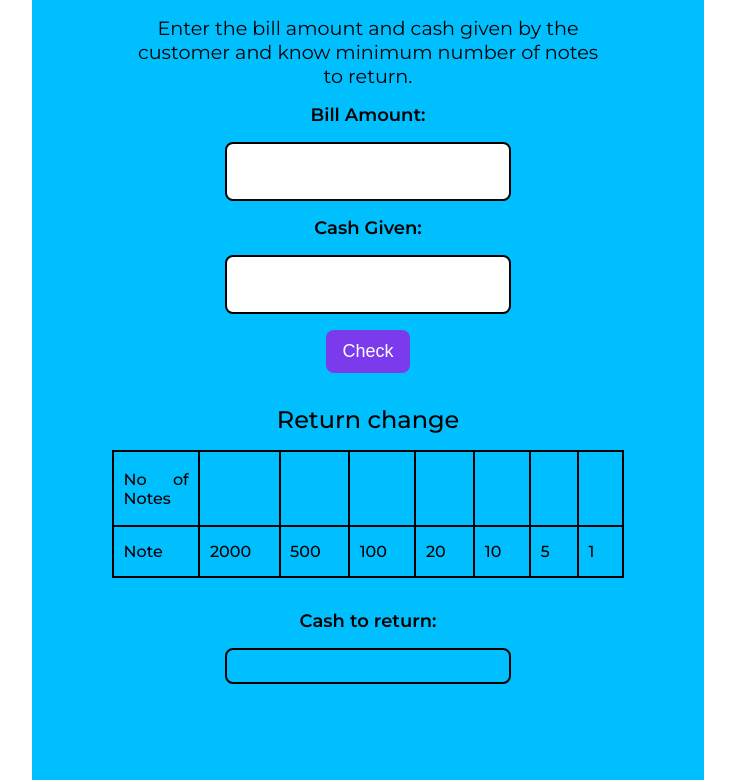
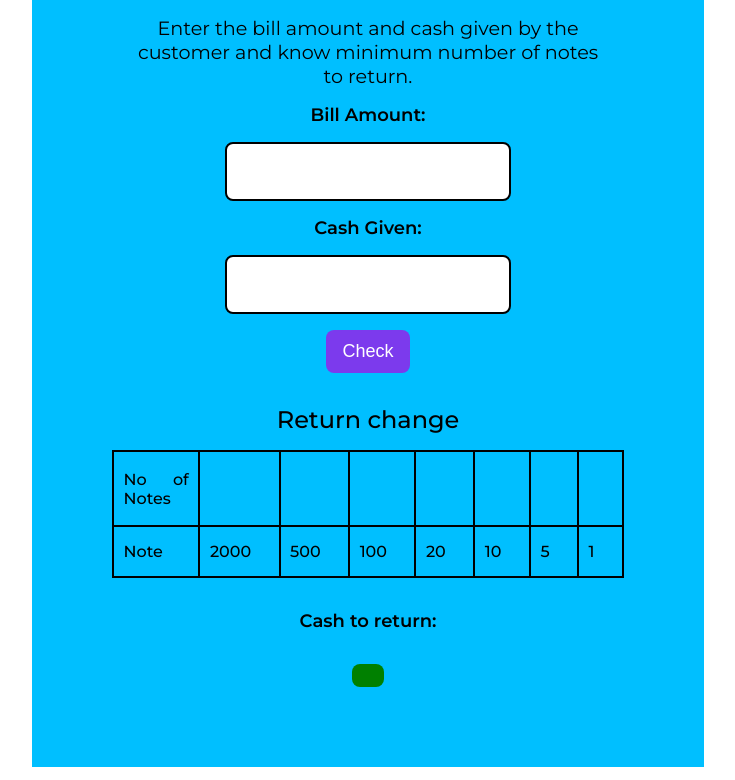
Before and after one commit to Santoshdandin/Cash-register, a plain HTML site: page index.html in a window 1280 px wide. Shown: the part 162-942 px from the top of the page, without its empty margins (272-1007 px from the left). Drawn offline with Linux system fonts and the light colour scheme.

Commit message:
cashReturn update

```diff
--- a/main.css
+++ b/main.css
@@ -53,17 +53,18 @@ body {
 .output-label {
   font-size: large;
   font-weight: 600;
-  padding-top: 2rem;
+  padding: 2rem;
 }
 
 .output {
-  font-size: 20px;
+  background: green;
+  font-size: 30px;
+  border: none;
+  color: #fff;
+  padding: 0.7rem 1rem;
+  border-radius: 0.5rem;
   outline: #fff;
-  padding: 1rem 1rem;
-  margin: 1rem;
-  border: 2px solid ;
-  border-radius: 0.5rem;
-  width: 250px;
+  margin: auto;
 }
 
 #check-button {
```
